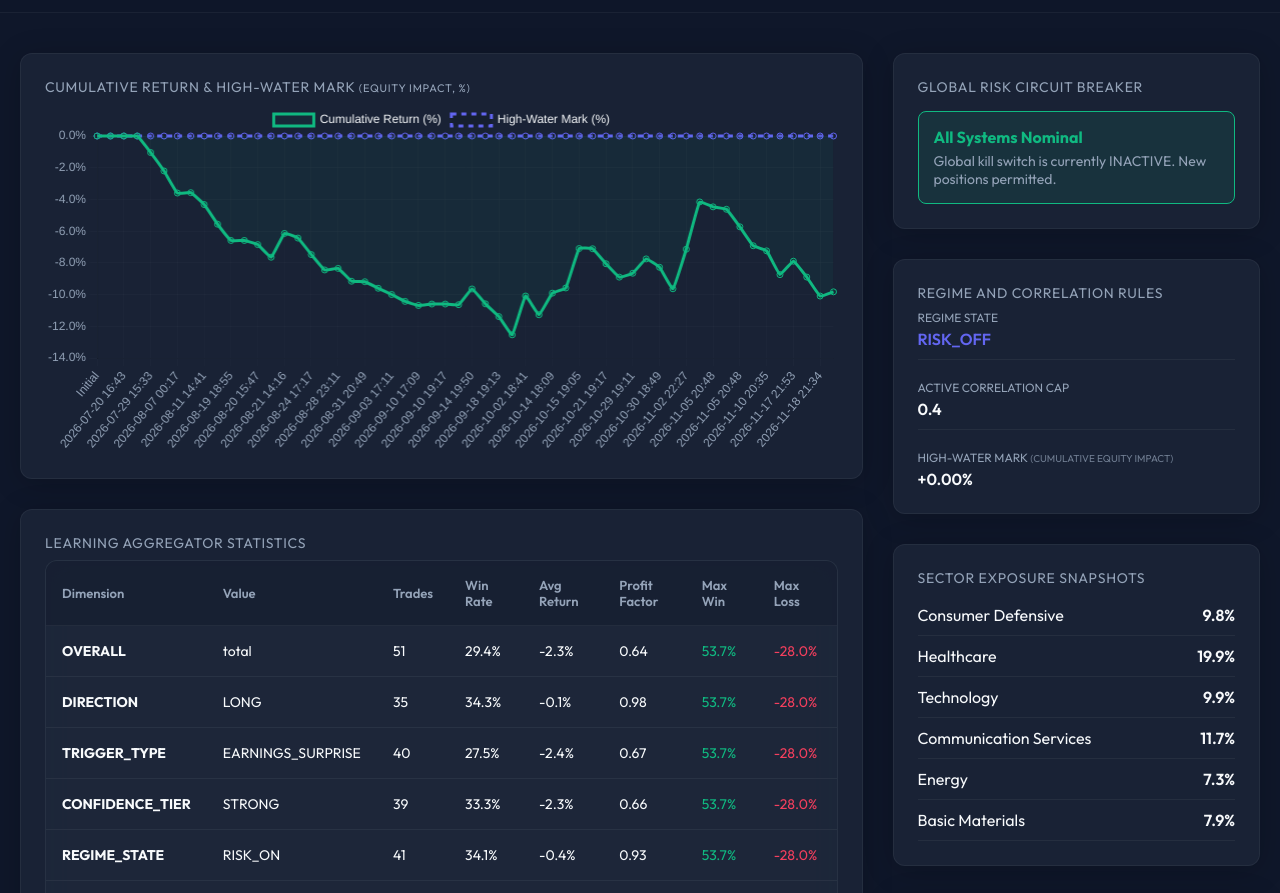
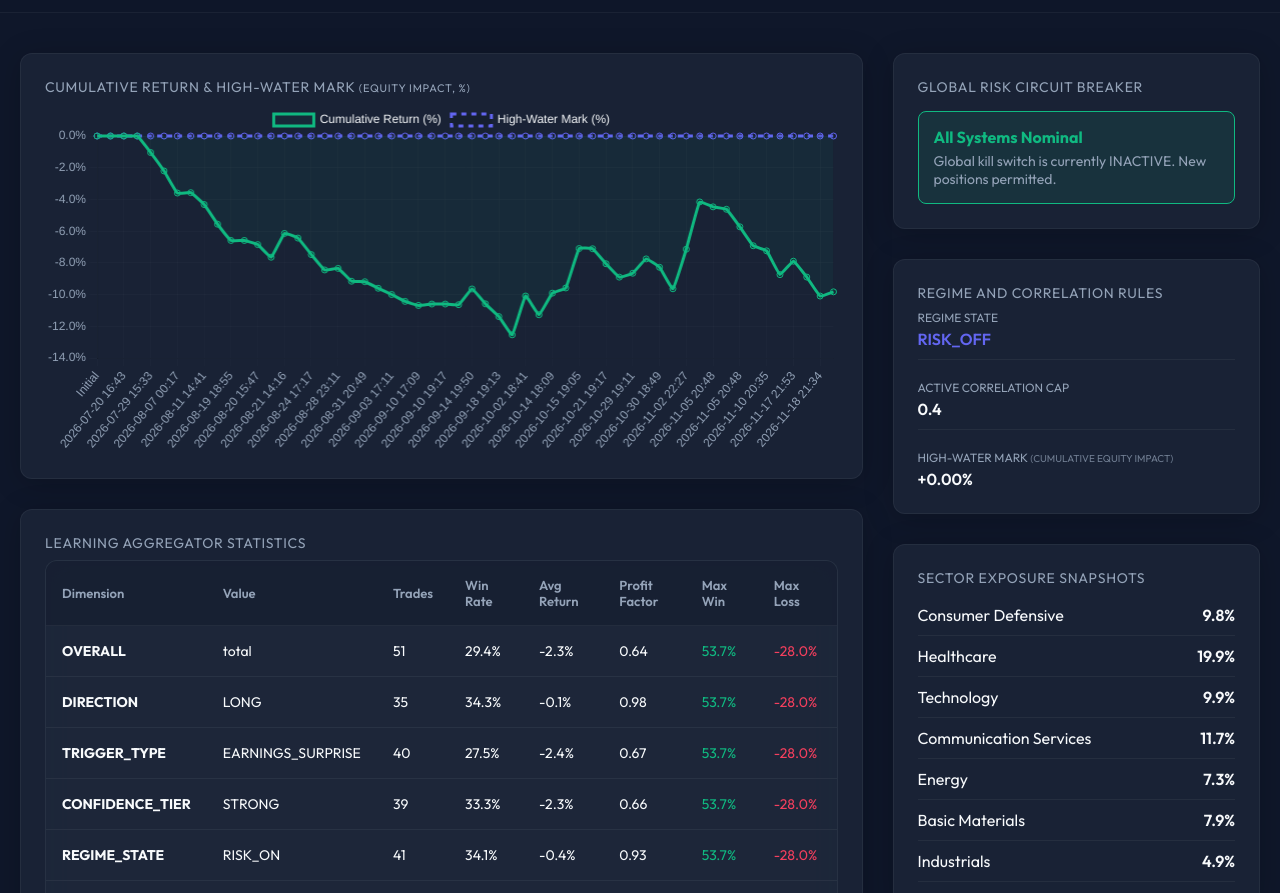
Before and after one commit to XFranXD/Automated_Investor_System, a plain HTML site: page docs/system.html in a window 1280 px wide. Shown: the part 53-946 px from the top of the page. Drawn offline with nearby package versions, Linux system fonts and the light colour scheme.

Commit message:
Auto-update dashboard rendered assets [skip ci]

```diff
--- a/docs/system.html
+++ b/docs/system.html
@@ -215,6 +215,11 @@
             <span style="font-weight:600;">7.9%</span>
         </div>
 
+        <div style="display:flex; justify-content:space-between; padding:10px 0; border-bottom:1px solid var(--border-color);">
+            <span>Industrials</span>
+            <span style="font-weight:600;">4.9%</span>
+        </div>
+
                 </div>
 
                 <div class="card">
```
